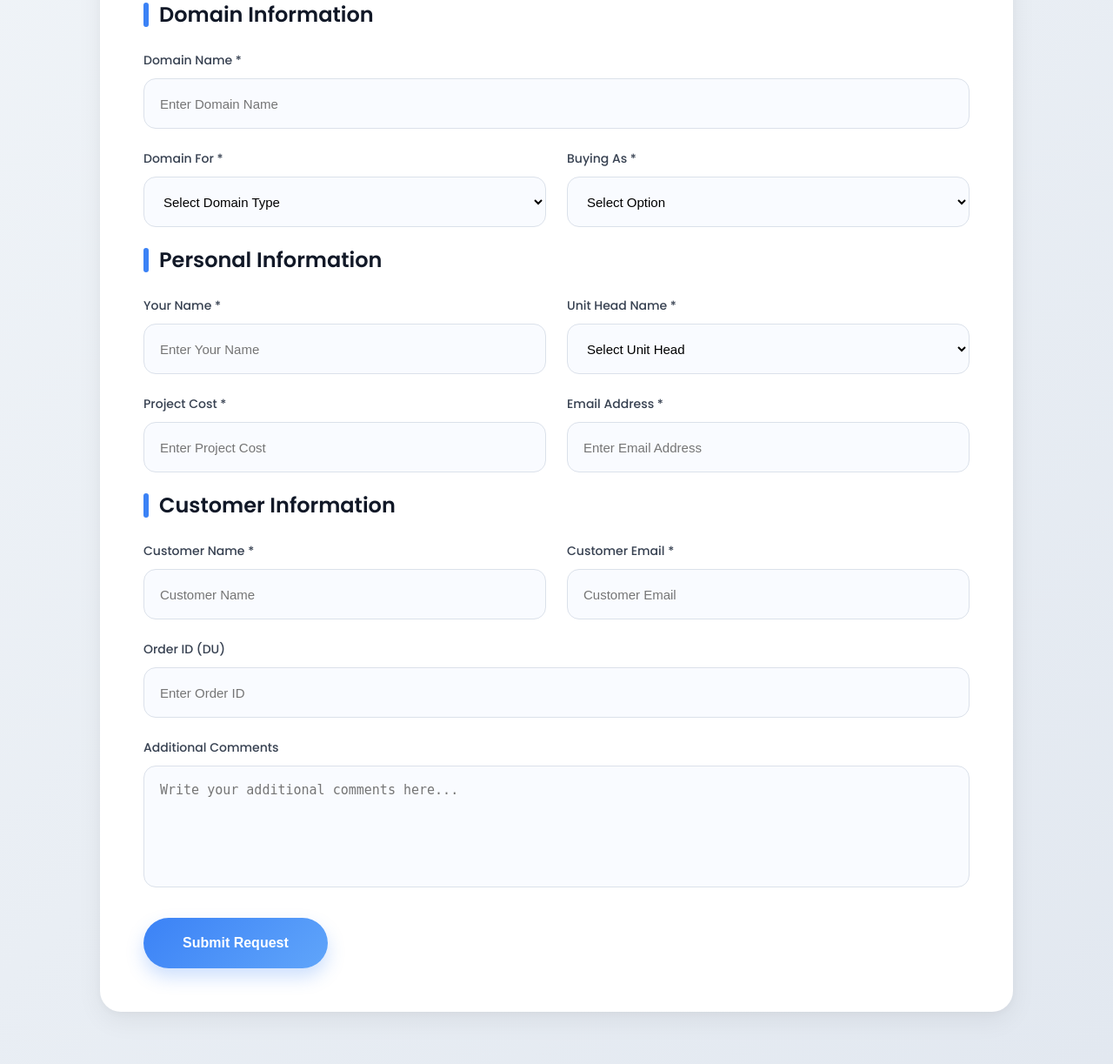
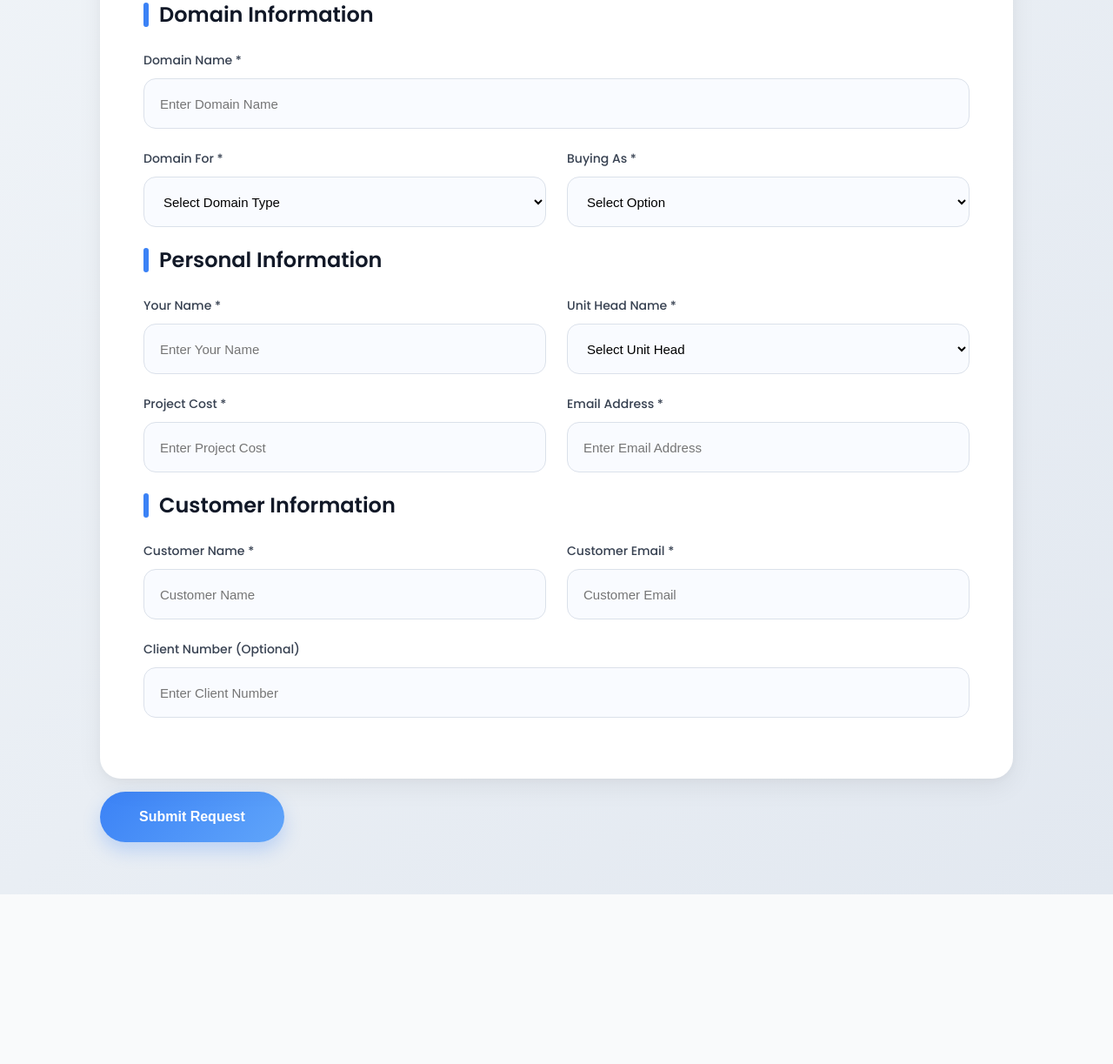
Before and after one commit to mujtabayousuf165-a11y/domain-management, a PHP site: page / in a window 1280 px wide. Shown: the part 247-1470 px from the top of the page at 87% size. After the commit the page ends 1275 px from the top, so only its background shows below. Run offline with PHP 8.4, Linux system fonts and the light colour scheme; some libraries are stand-ins or nearby versions.

Commit message:
client number

```diff
--- /dev/null
+++ b/add-client-number.sql
@@ -0,0 +1,6 @@
+-- Add client_number column to domains table
+ALTER TABLE domains ADD COLUMN client_number VARCHAR(255) DEFAULT NULL AFTER customer_email;
+
+-- Optional: Remove order_id and additional_comments columns if no longer needed
+-- ALTER TABLE domains DROP COLUMN order_id;
+-- ALTER TABLE domains DROP COLUMN additional_comments;
--- a/index.php
+++ b/index.php
@@ -502,15 +502,11 @@ $conn->close();
                     </div>
 
                     <div class="form-group full-width">
-                        <label>Order ID (DU)</label>
-                        <input type="text" class="form-control" name="order_id" placeholder="Enter Order ID">
+                        <label>Client Number (Optional)</label>
+                        <input type="text" class="form-control" name="client_number" placeholder="Enter Client Number">
                     </div>
 
-                    <div class="form-group full-width">
-                        <label>Additional Comments</label>
-                        <textarea class="form-control" name="additional_comments"
-                            placeholder="Write your additional comments here..."></textarea>
-                    </div>
+                </div>
 
                 </div>
 
@@ -670,6 +666,24 @@ $conn->close();
                         <span class="receipt-label">Email Address:</span>
                         <span class="receipt-value"><?php echo htmlspecialchars($receipt_data['email_address']); ?></span>
                     </div>
+                    <?php if (!empty($receipt_data['customer_name'])): ?>
+                    <div class="receipt-row">
+                        <span class="receipt-label">Customer Name:</span>
+                        <span class="receipt-value"><?php echo htmlspecialchars($receipt_data['customer_name']); ?></span>
+                    </div>
+                    <?php endif; ?>
+                    <?php if (!empty($receipt_data['customer_email'])): ?>
+                    <div class="receipt-row">
+                        <span class="receipt-label">Customer Email:</span>
+                        <span class="receipt-value"><?php echo htmlspecialchars($receipt_data['customer_email']); ?></span>
+                    </div>
+                    <?php endif; ?>
+                    <?php if (!empty($receipt_data['client_number'])): ?>
+                    <div class="receipt-row">
+                        <span class="receipt-label">Client Number:</span>
+                        <span class="receipt-value"><?php echo htmlspecialchars($receipt_data['client_number']); ?></span>
+                    </div>
+                    <?php endif; ?>
                 </div>
             </div>
 
```
Also changed, not shown: all-domains.php (+14 -29 lines), submit.php (+3 -4 lines).
